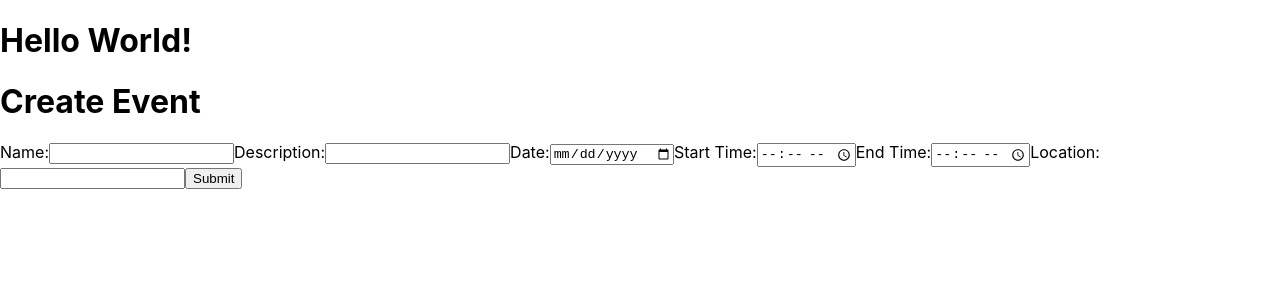
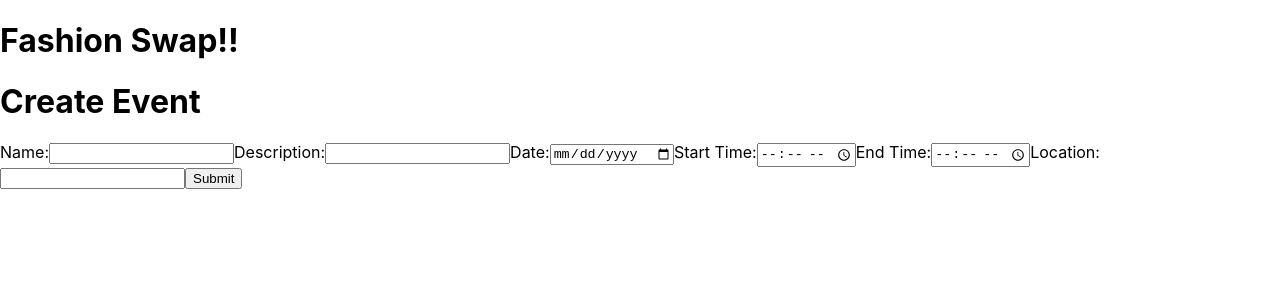
Before and after one commit to DevinThomas185/SwapStyles, a React (Create React App) app in the folder client/: page / in a window 1280 px wide. Shown: the top 300 px of the page. Built offline with nearby package versions, Linux system fonts and the light colour scheme; no server answers; the HTML template or start-up script is replaced by a standard one.

Commit message:
milestone 2 demo

```diff
--- a/client/src/App.js
+++ b/client/src/App.js
@@ -21,7 +21,7 @@ function App() {
 
   return (
     <div className="App">
-      <h1>Hello World!</h1>
+      <h1>Fashion Swap!!</h1>
       {/* <p>Backend says... {text}</p> */}
       <CreateEvent />
       {/* <Listing /> */}
```
